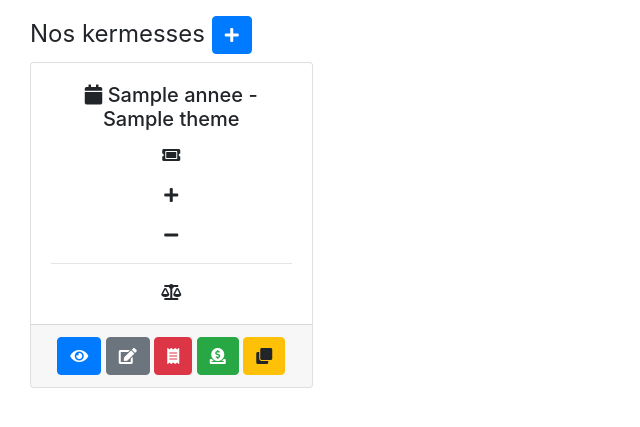
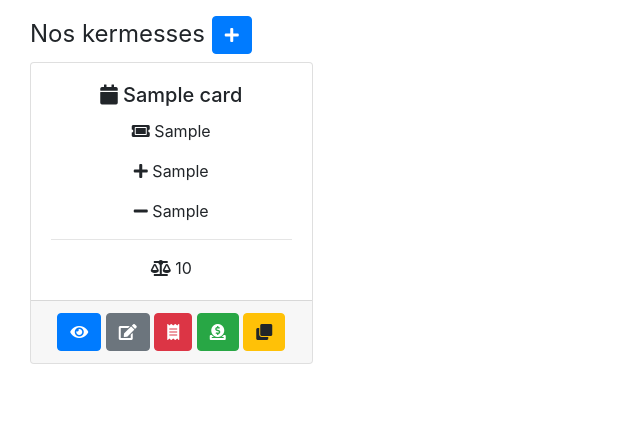
Before and after one commit to BrunoJunior/bdzkermesse, a Symfony app: template templates/index/index.html.twig in a window 1280 px wide. Shown: the part 56-483 px from the top of the page, without its empty margins (0-640 px from the left). Run offline with Twig, Linux system fonts and the light colour scheme; the template is opened without the code that fills it: most values are stand-ins (such as "Sample title", 1, 10 or a date in 2020); some libraries are stand-ins or nearby versions.

Commit message:
[+] Début de découpage entre Entité et Ihm

```diff
--- a/templates/index/index.html.twig
+++ b/templates/index/index.html.twig
@@ -6,7 +6,7 @@
     <fieldset>
         <legend>Nos kermesses <a href="{{ path('nouvelle_kermesse') }}" class="btn btn-primary" data-toggle="tooltip" title="Nouvelle kermesse"><i class="fas fa-plus"></i></a></legend>
         <div class="row">
-            {% if kermesses is empty %}
+            {% if cards is empty %}
                 <div class="col-sm-6 col-md-4 col-lg-3 col-xl-2">
                     <div class="card text-center">
                         <div class="card-body">
@@ -15,8 +15,8 @@
                     </div>
                 </div>
             {% endif %}
-            {% for kermesse in kermesses %}
-                {% include "kermesse/card.html.twig" with {'kermesse': kermesse, 'montants': montants} only %}
+            {% for card in cards %}
+                {% include "kermesse/card.html.twig" with {'card': card} only %}
             {% endfor %}
         </div>
     </fieldset>
--- a/templates/kermesse/card.html.twig
+++ b/templates/kermesse/card.html.twig
@@ -1,21 +1,21 @@
 <div class="col-sm-6 col-md-4 col-lg-3 mb-3">
     <div class="card text-center">
         <div class="card-body">
-            <h5 class="card-title"><i class="fas fa-calendar"></i> {{ kermesse.annee }} - {{ kermesse.theme }}</h5>
-            {% if kermesse.MontantTicket > 0 %}
-                <p class="card-text" data-toggle="tooltip" title="Montant d'un ticket"><i class="fas fa-ticket-alt"></i> {{ montants[kermesse.id]['ticket'] }}</p>
+            <h5 class="card-title"><i class="fas fa-calendar"></i> {{ card.titre }}</h5>
+            {% if card.montantTicket is not empty %}
+                <p class="card-text" data-toggle="tooltip" title="Montant d'un ticket"><i class="fas fa-ticket-alt"></i> {{ card.montantTicket }}</p>
             {% endif %}
-            <p class="card-text" data-toggle="tooltip" title="Recette"><i class="fas fa-plus"></i> {{ montants[kermesse.id]['recette'] }}</p>
-            <p class="card-text" data-toggle="tooltip" title="Dépenses"><i class="fas fa-minus"></i> {{ montants[kermesse.id]['depense'] }}</p>
+            <p class="card-text" data-toggle="tooltip" title="Recette"><i class="fas fa-plus"></i> {{ card.recetteTotale }}</p>
+            <p class="card-text" data-toggle="tooltip" title="Dépenses"><i class="fas fa-minus"></i> {{ card.depenseTotale }}</p>
             <hr />
-            <p class="card-text" data-toggle="tooltip" title="Balance"><i class="fas fa-balance-scale"></i> {{ montants[kermesse.id]['balance'] }}</p>
+            <p class="card-text" data-toggle="tooltip" title="Balance"><i class="fas fa-balance-scale"></i> {{ card.balance }}</p>
         </div>
         <div class="card-footer">
-            <a href="{{ path('kermesse', {'id': kermesse.id}) }}" class="btn btn-primary" data-toggle="tooltip" title="Détail"><i class="fas fa-eye"></i></a>
-            <a href="{{ path('editer_kermesse', {'id': kermesse.id}) }}" class="btn btn-secondary" data-toggle="tooltip" title="Modifier"><i class="fas fa-edit"></i></a>
-            <a href="{{ path('nouveau_ticket', {'id': kermesse.id}) }}" class="btn btn-danger" data-toggle="tooltip" title="Nouvelle dépense"><i class="fas fa-receipt"></i></a>
-            <a href="{{ path('nouvelle_recette', {'id': kermesse.id}) }}" class="btn btn-success" data-toggle="tooltip" title="Nouvelle recette"><i class="fas fa-donate"></i></a>
-            <a href="{{ path('dupliquer_kermesse', {'id': kermesse.id}) }}" class="btn btn-warning" data-toggle="tooltip" title="Dupliquer"><i class="fas fa-clone"></i></a>
+            <a href="{{ path('kermesse', {'id': card.id}) }}" class="btn btn-primary" data-toggle="tooltip" title="Détail"><i class="fas fa-eye"></i></a>
+            <a href="{{ path('editer_kermesse', {'id': card.id}) }}" class="btn btn-secondary" data-toggle="tooltip" title="Modifier"><i class="fas fa-edit"></i></a>
+            <a href="{{ path('nouveau_ticket', {'id': card.id}) }}" class="btn btn-danger" data-toggle="tooltip" title="Nouvelle dépense"><i class="fas fa-receipt"></i></a>
+            <a href="{{ path('nouvelle_recette', {'id': card.id}) }}" class="btn btn-success" data-toggle="tooltip" title="Nouvelle recette"><i class="fas fa-donate"></i></a>
+            <a href="{{ path('dupliquer_kermesse', {'id': card.id}) }}" class="btn btn-warning" data-toggle="tooltip" title="Dupliquer"><i class="fas fa-clone"></i></a>
         </div>
     </div>
 </div>
```
Also changed, not shown: src/Controller/IndexController.php (+9 -13 lines), src/DataTransfer/KermesseCard.php (added, +61 -0 lines), src/Entity/Kermesse.php (+0 -23 lines), src/Repository/RecetteRepository.php (+18 -0 lines), src/Repository/TicketRepository.php (+17 -0 lines).
